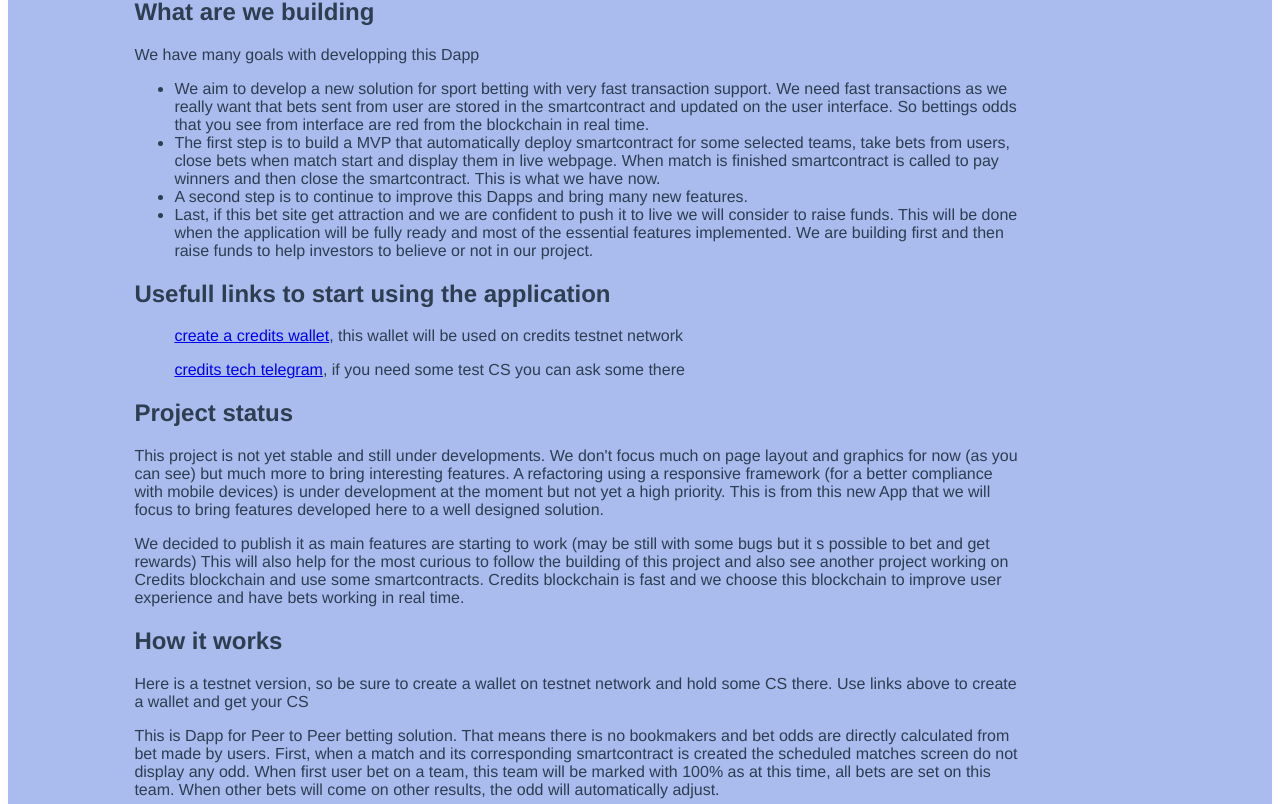
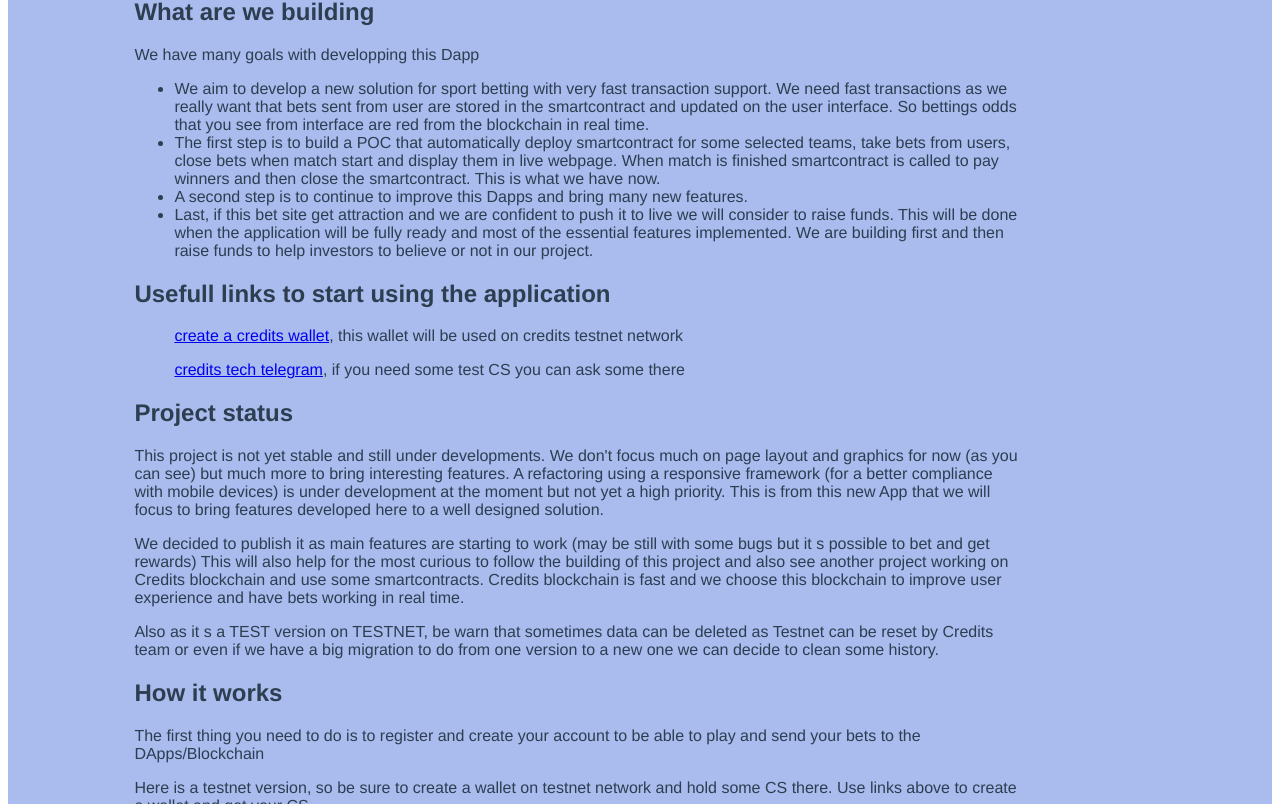
Before and after one commit to steady-bet/steady-bet-cli, a Vue app: page /about in a window 1280 px wide. Shown: the part 276-1080 px from the top of the page. Built offline with nearby package versions, Linux system fonts and the light colour scheme; what vue-moment-lib would draw is missing.

Commit message:
update about page

```diff
--- a/package.json
+++ b/package.json
@@ -1,6 +1,6 @@
 {
   "name": "steady-bet-cli",
-  "version": "0.3.0",
+  "version": "0.3.1",
   "private": true,
   "scripts": {
     "serve": "vue-cli-service serve",
--- a/src/views/About.vue
+++ b/src/views/About.vue
@@ -11,7 +11,7 @@
         stored in the smartcontract and updated on the user interface. So bettings odds that you see from interface are red from the blockchain in real time.
       </li>
       <li>
-        The first step is to build a MVP that automatically deploy smartcontract for some selected teams, take bets from users, close bets
+        The first step is to build a POC that automatically deploy smartcontract for some selected teams, take bets from users, close bets
         when match start and display them in live webpage. When match is finished smartcontract is called to pay winners and then close the smartcontract.
         This is what we have now.
       </li>
@@ -41,7 +41,11 @@
         This will also help for the most curious to follow the building of this project and also see another project working on Credits blockchain and use some smartcontracts.
         Credits blockchain is fast and we choose this blockchain to improve user experience and have bets working in real time.
       </p>
+      <p>
+        Also as it s a TEST version on TESTNET, be warn that sometimes data can be deleted as Testnet can be reset by Credits team or even if we have a big migration to do from one version to a new one we can decide to clean some history.
+      </p>
     <h2>How it works</h2>
+      <p>The first thing you need to do is to register and create your account to be able to play and send your bets to the DApps/Blockchain</p>
       <p>Here is a testnet version, so be sure to create a wallet on testnet network and hold some CS there. Use links above to create a wallet and get your CS</p>
       <p>
         This is Dapp for Peer to Peer betting solution. That means there is no bookmakers and bet odds are directly calculated from bet made by users.
```
